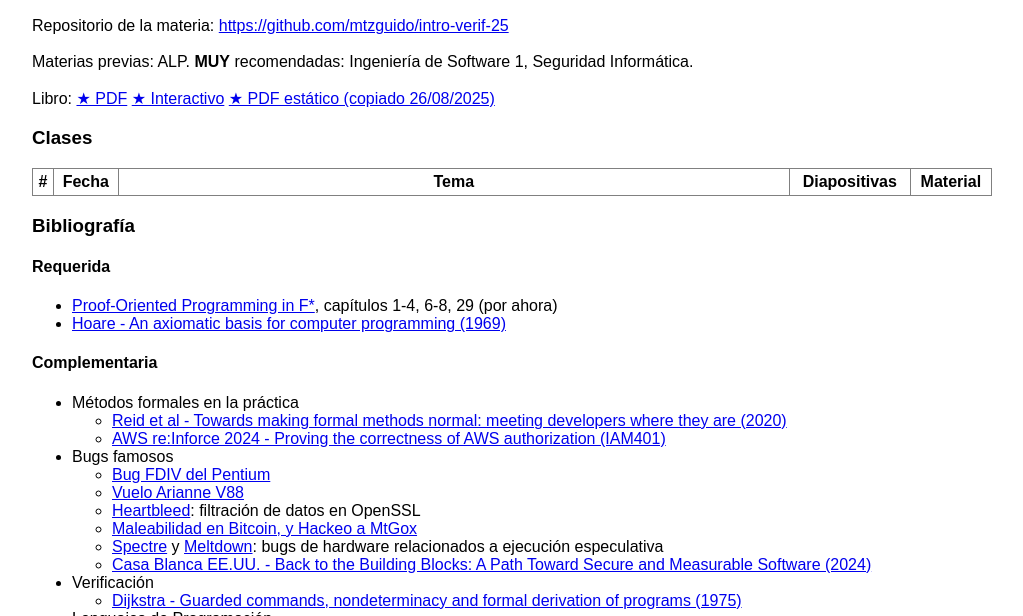
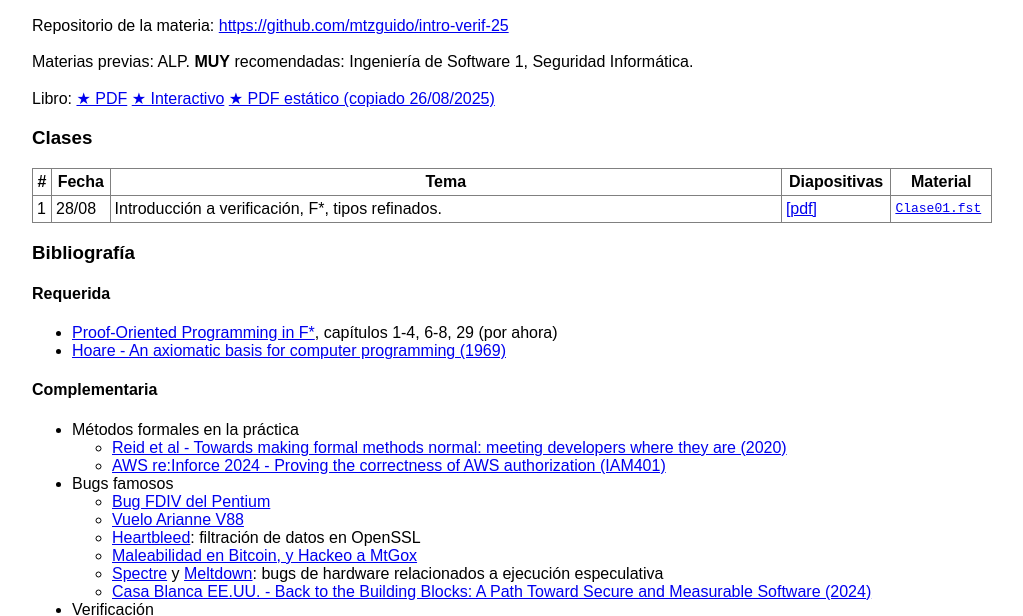
Before and after one commit to mtzguido/mtzguido.github.io, a plain HTML site: page teaching/ivf25/index.html in a window 1280 px wide. Shown: the part 121-737 px from the top of the page, without its empty margins (128-1151 px from the left). Drawn offline with Linux system fonts and the light colour scheme.

Commit message:
archivos clase 01

```diff
--- a/teaching/ivf25/index.html
+++ b/teaching/ivf25/index.html
@@ -58,6 +58,15 @@ Libro:
     </tr>
   </thead>
   <tbody>
+    <tr>
+      <td>1</td>
+      <td>28/08</td>
+      <td>Introducción a verificación, F*, tipos refinados.</td>
+      <td><a href="slides/Clase01.pdf">[pdf]</a></td>
+      <td style="font-family:monospace">
+        <a href="src/Clase01.fst">Clase01.fst</a>
+      </td>
+    </tr>
   </tbody>
 </table>
 
```
Also changed, not shown: 2 other files.
